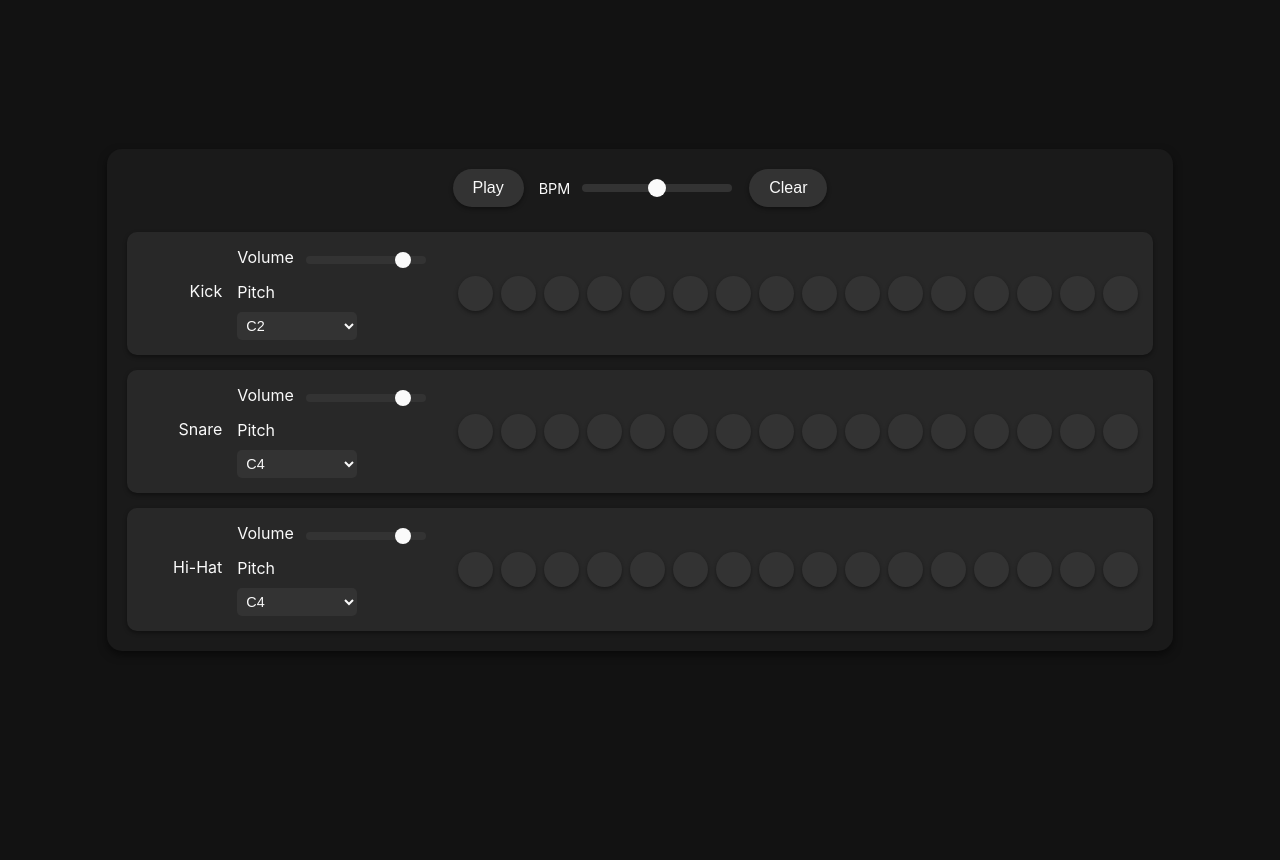
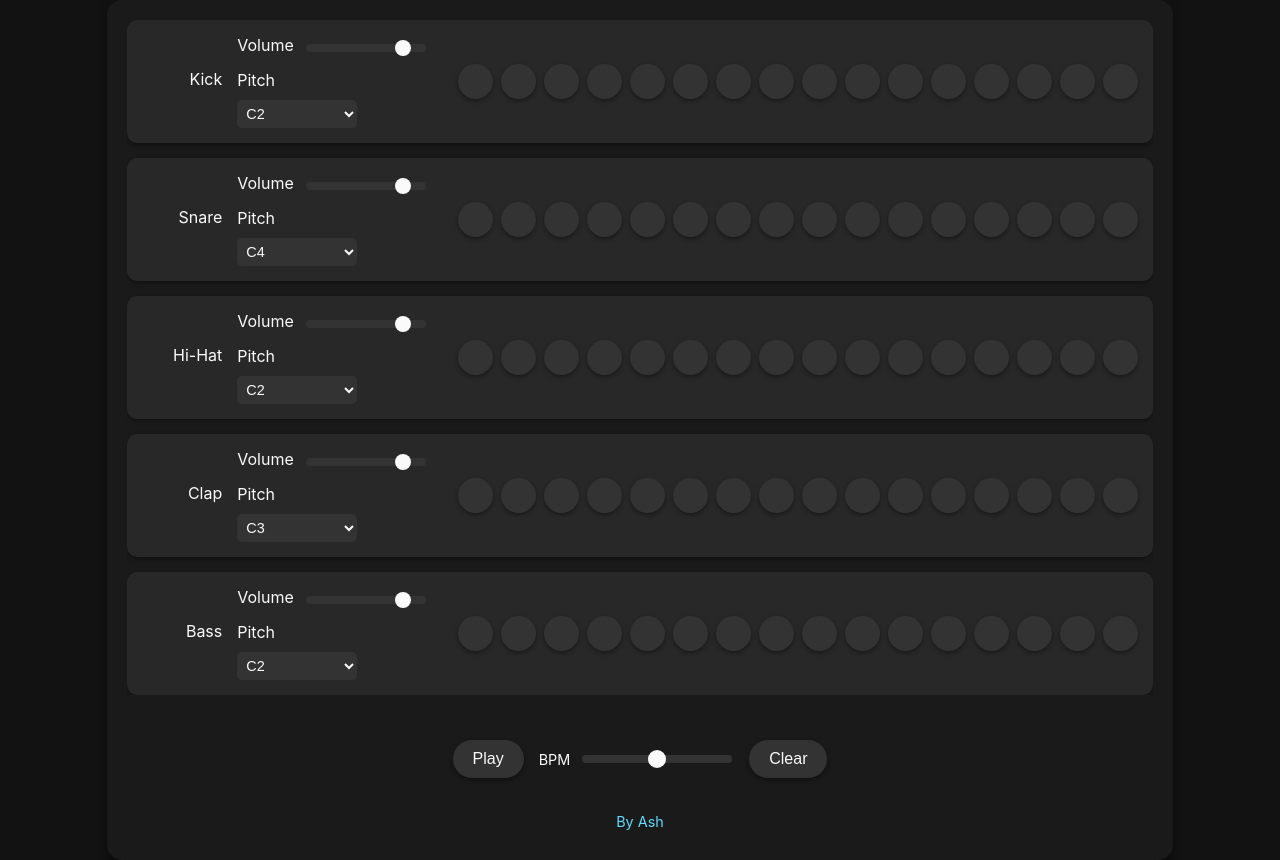
Before and after one commit to copypot1/sigmaboymusic, a React (Vite) app: page / in a window 1280 px wide. Before the commit the page ends 800 px from the top, so only its background shows below. Built offline with nearby package versions, Linux system fonts and the light colour scheme.

Commit message:
Initial commit from your app

```diff
--- a/src/App.css
+++ b/src/App.css
@@ -8,12 +8,16 @@
       border-radius: 15px;
       background-color: #1a1a1a;
       box-shadow: 0 4px 8px rgba(0, 0, 0, 0.5);
+      max-width: 100%;
     }
 
     .controls {
       display: flex;
       align-items: center;
       gap: 15px;
+      margin-top: 20px;
+      width: 100%;
+      justify-content: center;
     }
 
     .control-button {
@@ -84,6 +88,9 @@
       display: flex;
       flex-direction: column;
       gap: 15px;
+      width: 100%;
+      overflow: hidden;
+      position: relative;
     }
 
     .track {
@@ -210,3 +217,26 @@
     .track-controls .pitch-select select {
       width: 120px;
     }
+
+    .sequencer.clearing {
+      animation: wipeOut 0.3s forwards;
+    }
+
+    @keyframes wipeOut {
+      from {
+        transform: translateX(0);
+        opacity: 1;
+      }
+      to {
+        transform: translateX(100%);
+        opacity: 0;
+      }
+    }
+
+    footer {
+      width: 100%;
+      text-align: center;
+      padding: 10px 0;
+      font-size: 0.9em;
+      color: #61dafb;
+    }
--- a/src/App.jsx
+++ b/src/App.jsx
@@ -4,7 +4,7 @@ import React, { useState, useEffect, useRef } from 'react';
 
     const steps = 16;
     const initialBpm = 120;
-    const initialTracks = ['Kick', 'Snare', 'Hi-Hat'];
+    const initialTracks = ['Kick', 'Snare', 'Hi-Hat', 'Clap', 'Bass'];
 
     function App() {
       const [isPlaying, setIsPlaying] = useState(false);
@@ -13,6 +13,7 @@ import React, { useState, useEffect, useRef } from 'react';
       const [currentStep, setCurrentStep] = useState(0);
       const [volumes, setVolumes] = useState({});
       const [pitches, setPitches] = useState({});
+      const [isClearing, setIsClearing] = useState(false);
       const synths = useRef({});
       const sequences = useRef({});
 
@@ -27,12 +28,17 @@ import React, { useState, useEffect, useRef } from 'react';
         const initialPitches = {};
         initialTracks.forEach(track => {
           initialVolumes[track] = 0; // Default volume (0dB)
-          initialPitches[track] = track === 'Kick' ? 'C2' : 'C4'; // Default pitches
-          if (track === 'Kick') {
+          initialPitches[track] = getInitialPitch(track);
+
+          if (!synths.current[track]) {
+            switch (track) {
+              case 'Kick':
                 synths.current[track] = new Tone.MembraneSynth().toDestination();
-          } else if (track === 'Snare') {
+                break;
+              case 'Snare':
                 synths.current[track] = new Tone.NoiseSynth().toDestination();
-          } else if (track === 'Hi-Hat') {
+                break;
+              case 'Hi-Hat':
                 synths.current[track] = new Tone.MetalSynth({
                   frequency: 400,
                   envelope: {
@@ -45,6 +51,45 @@ import React, { useState, useEffect, useRef } from 'react';
                   resonance: 4000,
                   octaves: 1
                 }).toDestination();
+                break;
+              case 'Clap':
+                synths.current[track] = new Tone.NoiseSynth({
+                  noise: {
+                    type: 'white',
+                  },
+                  envelope: {
+                    attack: 0.005,
+                    decay: 0.1,
+                    sustain: 0.05,
+                    release: 0.1,
+                  },
+                }).toDestination();
+                break;
+              case 'Bass':
+                synths.current[track] = new Tone.FMSynth({
+                  harmonicity: 2,
+                  modulationIndex: 2,
+                  oscillator: {
+                    type: 'sine'
+                  },
+                  envelope: {
+                    attack: 0.01,
+                    decay: 0.1,
+                    sustain: 0.3,
+                    release: 0.1
+                  },
+                  modulation: {
+                    type: 'square'
+                  },
+                  modulationEnvelope: {
+                    attack: 0.01,
+                    decay: 0.05,
+                    sustain: 0.2,
+                    release: 0.1
+                  }
+                }).toDestination();
+                break;
+            }
           }
         });
         setVolumes(initialVolumes);
@@ -92,12 +137,12 @@ import React, { useState, useEffect, useRef } from 'react';
             (time, step) => {
               if (trackSequences[track][step]) {
                 const pitch = pitches[track];
-                if (track === 'Kick') {
+                if (synths.current[track]) {
+                  if (track === 'Bass') {
                     synths.current[track].triggerAttackRelease(pitch, '8n', time);
-                } else if (track === 'Snare') {
+                  } else {
                     synths.current[track].triggerAttackRelease('16n', time);
-                } else if (track === 'Hi-Hat') {
-                  synths.current[track].triggerAttackRelease(pitch, '16n', time);
+                  }
                 }
               }
             },
@@ -116,6 +161,23 @@ import React, { useState, useEffect, useRef } from 'react';
           });
         };
       }, [trackSequences, pitches]);
+
+      const getInitialPitch = (track) => {
+        switch (track) {
+          case 'Kick':
+            return 'C2';
+          case 'Snare':
+            return 'C4';
+          case 'Hi-Hat':
+            return 'C2';
+          case 'Clap':
+            return 'C3';
+          case 'Bass':
+            return 'C2';
+          default:
+            return 'C4';
+        }
+      };
 
       const togglePlay = async () => {
         if (Tone.context.state !== 'running') {
@@ -153,35 +215,20 @@ import React, { useState, useEffect, useRef } from 'react';
       };
 
       const handleClear = () => {
+        setIsClearing(true);
+        setTimeout(() => {
           const clearedTrackSequences = {};
           initialTracks.forEach(track => {
             clearedTrackSequences[track] = Array(steps).fill(false);
           });
           setTrackSequences(clearedTrackSequences);
+          setIsClearing(false);
+        }, 300); // Duration of the wipe effect
       };
 
       return (
         <div className="beat-creator">
-          <div className="controls">
-            <button className="control-button" onClick={togglePlay}>
-              {isPlaying ? 'Stop' : 'Play'}
-            </button>
-            <div className="slider-container">
-              <label htmlFor="bpm">BPM</label>
-              <input
-                id="bpm"
-                type="range"
-                min="60"
-                max="180"
-                value={bpm}
-                onChange={handleBpmChange}
-              />
-            </div>
-            <button className="control-button" onClick={handleClear}>
-              Clear
-            </button>
-          </div>
-          <div className="sequencer">
+          <div className={`sequencer ${isClearing ? 'clearing' : ''}`}>
             {initialTracks.map(track => (
               <div key={track} className="track">
                 <div className="track-label">{track}</div>
@@ -227,6 +274,21 @@ import React, { useState, useEffect, useRef } from 'react';
                           <option value="C5">C5</option>
                         </>
                       )}
+                      {track === 'Clap' && (
+                        <>
+                          <option value="C3">C3</option>
+                          <option value="C4">C4</option>
+                          <option value="C5">C5</option>
+                        </>
+                      )}
+                      {track === 'Bass' && (
+                        <>
+                          <option value="C1">C1</option>
+                          <option value="C2">C2</option>
+                          <option value="G1">G1</option>
+                          <option value="G2">G2</option>
+                        </>
+                      )}
                     </select>
                   </div>
                 </div>
@@ -245,6 +307,28 @@ import React, { useState, useEffect, useRef } from 'react';
               </div>
             ))}
           </div>
+          <div className="controls">
+            <button className="control-button" onClick={togglePlay}>
+              {isPlaying ? 'Stop' : 'Play'}
+            </button>
+            <div className="slider-container">
+              <label htmlFor="bpm">BPM</label>
+              <input
+                id="bpm"
+                type="range"
+                min="60"
+                max="180"
+                value={bpm}
+                onChange={handleBpmChange}
+              />
+            </div>
+            <button className="control-button" onClick={handleClear}>
+              Clear
+            </button>
+          </div>
+          <footer>
+            By Ash
+          </footer>
         </div>
       );
     }
--- a/src/index.css
+++ b/src/index.css
@@ -1,5 +1,8 @@
-body {
+html, body {
       margin: 0;
+      padding: 0;
+      width: 100%;
+      height: 100%;
       font-family: -apple-system, BlinkMacSystemFont, 'Segoe UI', 'Roboto', 'Oxygen',
         'Ubuntu', 'Cantarell', 'Fira Sans', 'Droid Sans', 'Helvetica Neue',
         sans-serif;
@@ -7,6 +10,10 @@ body {
       -moz-osx-font-smoothing: grayscale;
       background-color: #121212;
       color: #fafafa;
+      display: flex;
+      flex-direction: column;
+      align-items: center;
+      justify-content: space-between;
     }
 
     code {
@@ -18,5 +25,14 @@ body {
       display: flex;
       justify-content: center;
       align-items: center;
-      height: 100vh;
+      width: 100%;
+      flex-grow: 1;
     }
+
+    footer {
+      width: 100%;
+      text-align: center;
+      padding: 10px 0;
+      font-size: 0.9em;
+      color: #61dafb;
+    }
```
Lines whose indentation alone changed are shown as unchanged.
